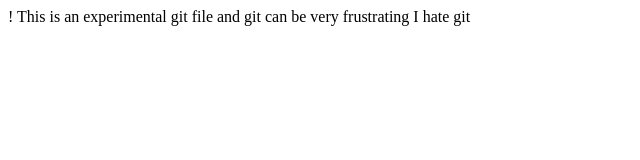
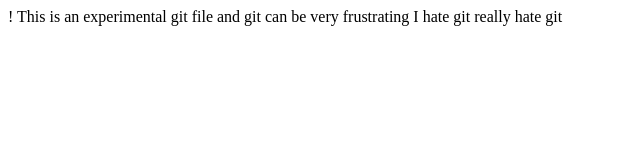
Before and after one commit to TimothyJHW/Git-sandbox, a plain HTML site: page index.html in a window 1280 px wide. Shown: the whole page, without its empty margins (0-640 px from the left). Drawn offline with Linux system fonts and the light colour scheme.

Commit message:
another commit

```diff
--- a/index.html
+++ b/index.html
@@ -16,6 +16,7 @@
  This is an experimental git file
  and git can be very frustrating
  I hate git
+ really hate git
 
         <script src="" async defer></script>
     </body>
```
